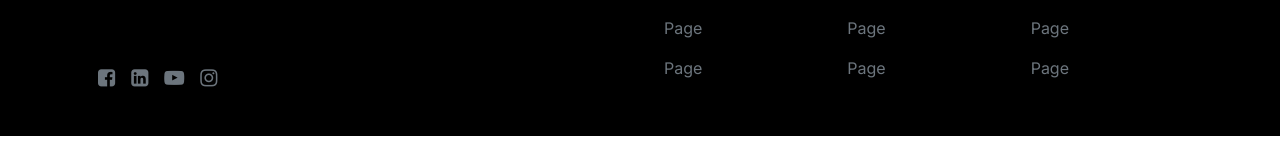
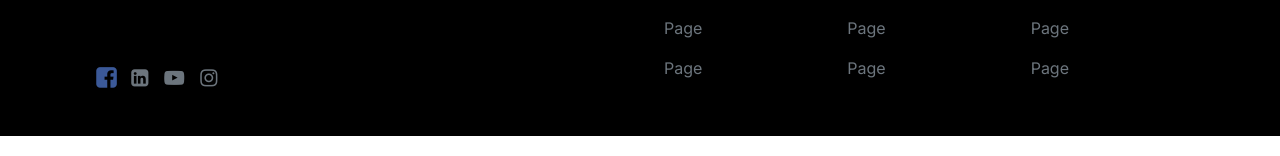
Before and after one commit to dlab-team/c19-frontend, a Next.js app: page /courses/css in a window 1280 px wide. In both pictures the pointer is over the link 106 px from the left and 325 px from the top of the page. Shown: the part 247-403 px from the top of the page. Built offline with nearby package versions, Linux system fonts and the light colour scheme; a web font is replaced by a local one.

Commit message:
Colocandole un hover al apartado footer en especifico a las redes sociales

```diff
--- a/src/app/globals.css
+++ b/src/app/globals.css
@@ -89,9 +89,6 @@ body {
   overflow-x: hidden;
 }
 
-body {
-}
-
 a {
   color: inherit;
   text-decoration: none;
@@ -149,6 +146,34 @@ footer{
 
 }
 
+/*--------------------Estilos Personalizados del footer-----*/
+.social-link:hover {
+  transform: scale(1.2);
+}
+
+.facebook:hover {
+  color: #3b5998 !important;
+}
+
+.linkedin:hover {
+  color: #0e76a8 !important;
+}
+
+.youtube:hover {
+  color: #c4302b !important;
+}
+
+.instagram:hover {
+  background: #833ab4 ;
+  background: linear-gradient(to right, #833ab4, #fd1d1d, #fcb045);
+  background-clip: text;
+  color: rgba(0, 0, 0, 0.4) !important;
+
+}
+
+
+
+
 @media (prefers-color-scheme: dark) {
   html {
     color-scheme: dark;
--- a/src/components/Footer.tsx
+++ b/src/components/Footer.tsx
@@ -18,10 +18,10 @@ export const Footer = () => {
         </Link>
         </div>
         <div className="h-50 py-2 d-flex flex-row align-items-end ">
-          <Link className="fa fa-facebook-square fs-5 px-2 text-secondary text-decoration-none" href="https://www.facebook.com/DesafioLatam/"></Link>
-          <Link className="fa fa-linkedin-square fs-5 px-2 text-secondary text-decoration-none" href="https://www.linkedin.com/school/desafiolatam/"></Link>
-          <Link className="fa fa-youtube-play fs-5 px-2 text-secondary text-decoration-none" href="https://www.youtube.com/channel/UCz0ekVt3TQ65voddo9xVOQw"></Link>
-          <Link className="fa fa-instagram fs-5 px-2 text-secondary text-decoration-none" href="https://www.instagram.com/desafiolatam/"></Link>
+          <Link className="fa fa-facebook-square fs-5 px-2 text-secondary text-decoration-none social-link facebook" href="https://www.facebook.com/DesafioLatam/"></Link>
+          <Link className="fa fa-linkedin-square fs-5 px-2 text-secondary text-decoration-none social-link linkedin" href="https://www.linkedin.com/school/desafiolatam/"></Link>
+          <Link className="fa fa-youtube-play fs-5 px-2 text-secondary text-decoration-none social-link youtube" href="https://www.youtube.com/channel/UCz0ekVt3TQ65voddo9xVOQw"></Link>
+          <Link className="fa fa-instagram fs-5 px-2 text-secondary text-decoration-none social-link instagram" href="https://www.instagram.com/desafiolatam/"></Link>
         </div>
       </div>
       <div className="container col-lg row">
```
